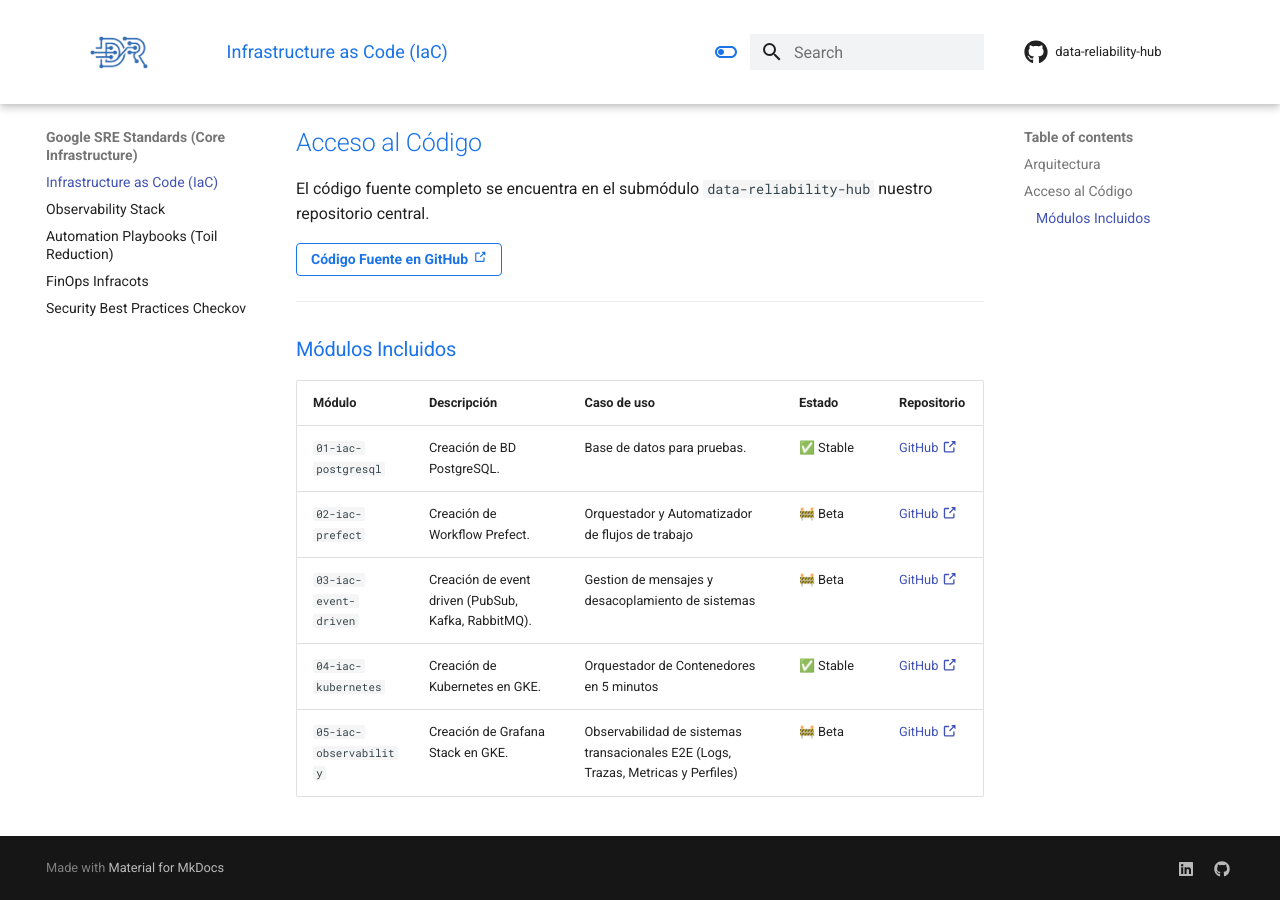
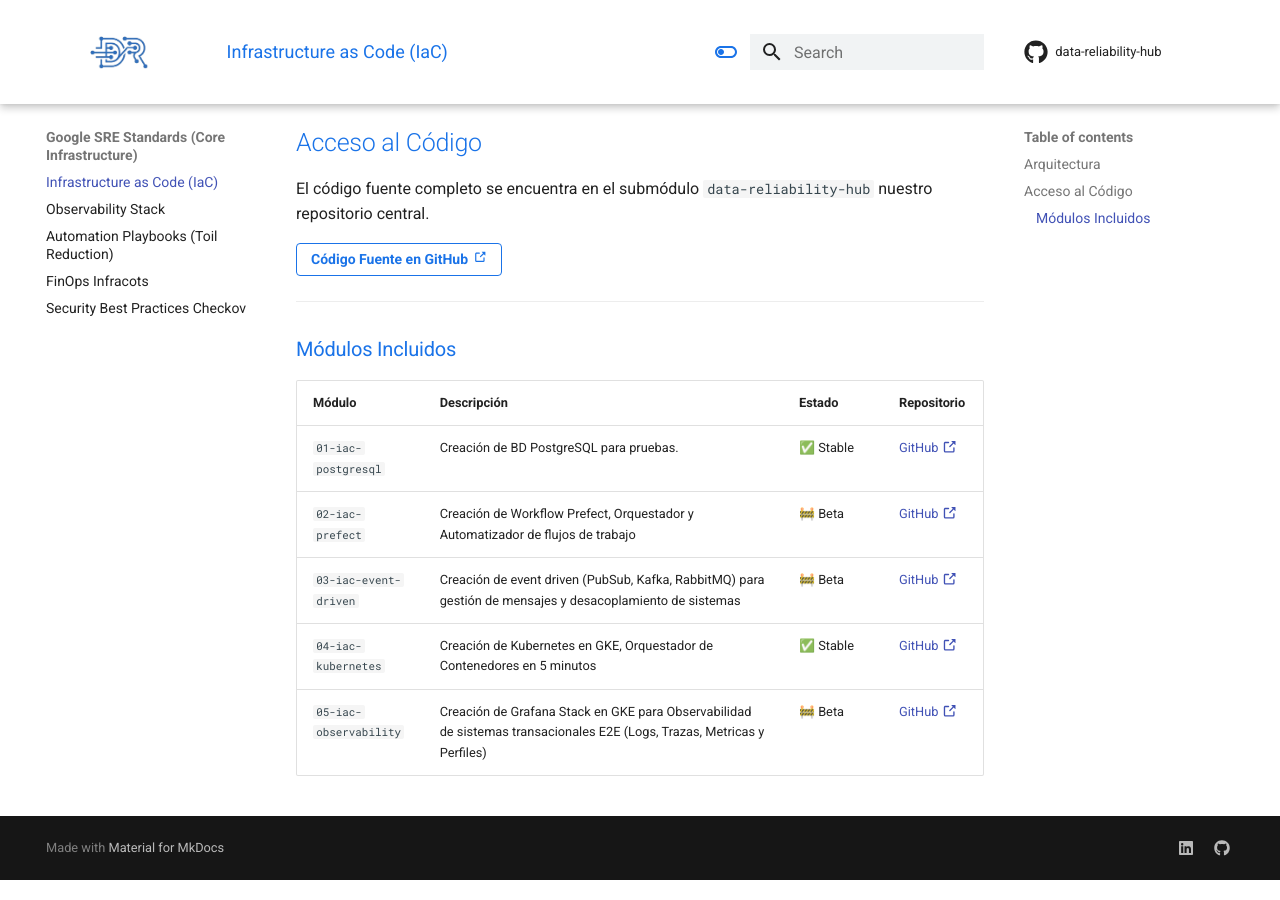
Before and after one commit to mcatalangt/data-reliability-hub, an MkDocs documentation site: the page built from docs/modules/sre/iac.md, in a window 1280 px wide and 900 px high, scrolled down 559 px. Built offline with MkDocs 1.6.1 and Material for MkDocs 9.7.7, drawn with Linux system fonts in a browser that asks for light colours; comment, search, counter and statistics services are not loaded.

```diff
--- a/docs/modules/sre/iac.md
+++ b/docs/modules/sre/iac.md
@@ -20,10 +20,10 @@
 
 ### Módulos Incluidos
 
-| Módulo &nbsp;&nbsp;&nbsp;&nbsp;&nbsp;&nbsp;&nbsp;&nbsp; | Descripción | Caso de uso |Estado| Repositorio |
-| :--- | :--- | :--- | :--- | :--- |
-| `01-iac-postgresql` | Creación de BD PostgreSQL. | Base de datos para pruebas. | ✅ Stable | [GitHub :octicons-link-external-16:](https://github.com/mcatalangt/data-reliability-hub/tree/main/01-iac-postgresql) |
-| `02-iac-prefect` | Creación de Workflow Prefect. | Orquestador y Automatizador de flujos de trabajo| 🚧 Beta | [GitHub :octicons-link-external-16:](https://github.com/mcatalangt/data-reliability-hub/tree/main/02-iac-prefect) |
-| `03-iac-event-driven` | Creación de event driven (PubSub, Kafka, RabbitMQ). |Gestion de mensajes y desacoplamiento de sistemas| 🚧 Beta | [GitHub :octicons-link-external-16:](https://github.com/mcatalangt/data-reliability-hub/tree/main/03-iac-event-driven) |
-| `04-iac-kubernetes` | Creación de Kubernetes en GKE. | Orquestador de Contenedores en 5 minutos| ✅ Stable | [GitHub :octicons-link-external-16:](https://github.com/mcatalangt/data-reliability-hub/tree/main/04-iac-kubernetes) |
-| `05-iac-observability` | Creación de Grafana Stack en GKE. | Observabilidad de sistemas transacionales E2E (Logs, Trazas, Metricas y Perfiles)| 🚧 Beta | [GitHub :octicons-link-external-16:](https://github.com/mcatalangt/data-reliability-hub/tree/main/05-iac-observability) |
+| Módulo| Descripción |Estado| Repositorio |
+| :--- | :--- | :--- | :--- |
+| `01-iac-postgresql` | Creación de BD PostgreSQL para pruebas. | ✅ Stable | [GitHub :octicons-link-external-16:](https://github.com/mcatalangt/data-reliability-hub/tree/main/01-iac-postgresql) |
+| `02-iac-prefect` | Creación de Workflow Prefect, Orquestador y Automatizador de flujos de trabajo| 🚧 Beta | [GitHub :octicons-link-external-16:](https://github.com/mcatalangt/data-reliability-hub/tree/main/02-iac-prefect) |
+| `03-iac-event-driven` | Creación de event driven (PubSub, Kafka, RabbitMQ) para gestión de mensajes y desacoplamiento de sistemas| 🚧 Beta | [GitHub :octicons-link-external-16:](https://github.com/mcatalangt/data-reliability-hub/tree/main/03-iac-event-driven) |
+| `04-iac-kubernetes` | Creación de Kubernetes en GKE, Orquestador de Contenedores en 5 minutos| ✅ Stable | [GitHub :octicons-link-external-16:](https://github.com/mcatalangt/data-reliability-hub/tree/main/04-iac-kubernetes) |
+| `05-iac-observability` | Creación de Grafana Stack en GKE para Observabilidad de sistemas transacionales E2E (Logs, Trazas, Metricas y Perfiles)| 🚧 Beta | [GitHub :octicons-link-external-16:](https://github.com/mcatalangt/data-reliability-hub/tree/main/05-iac-observability) |
```
